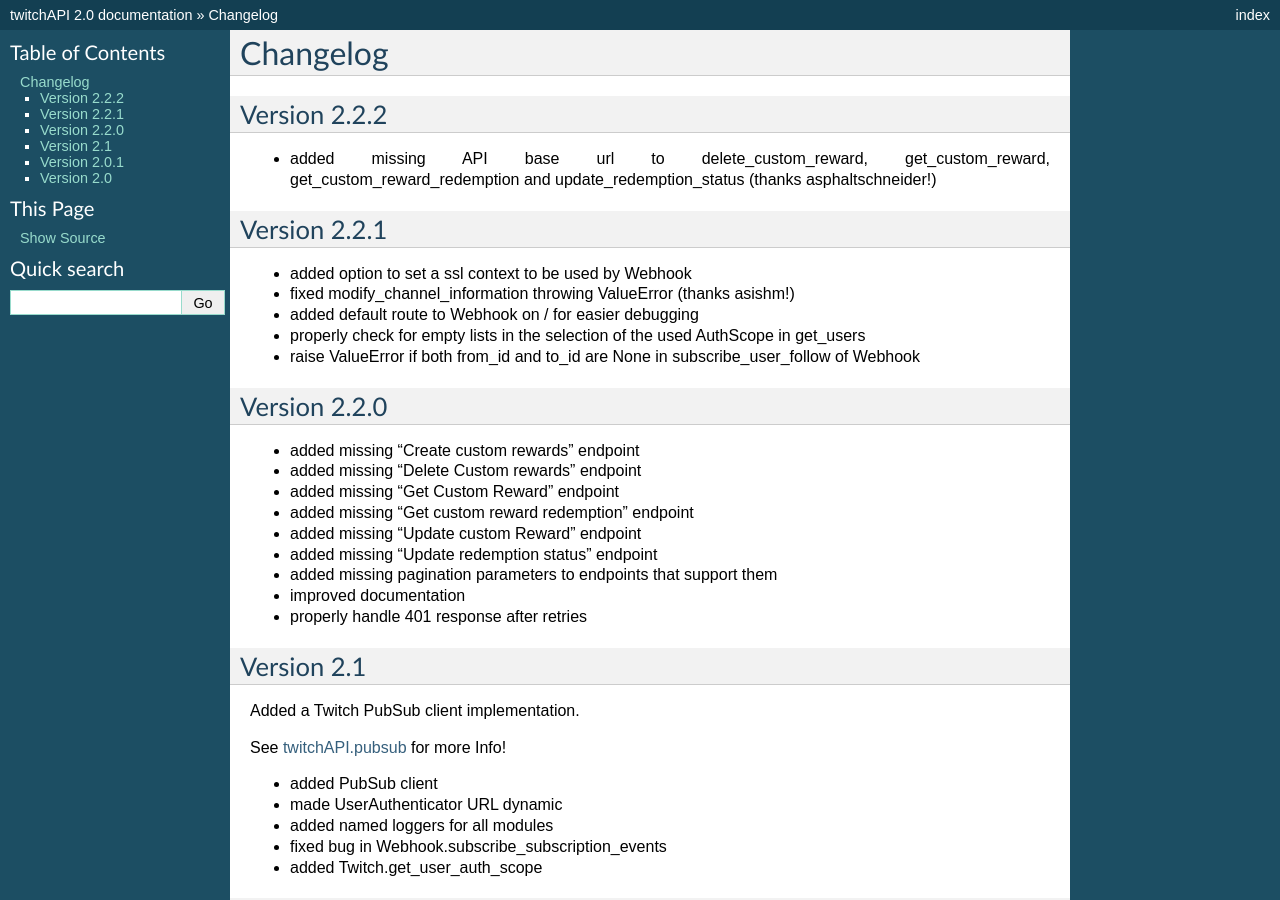
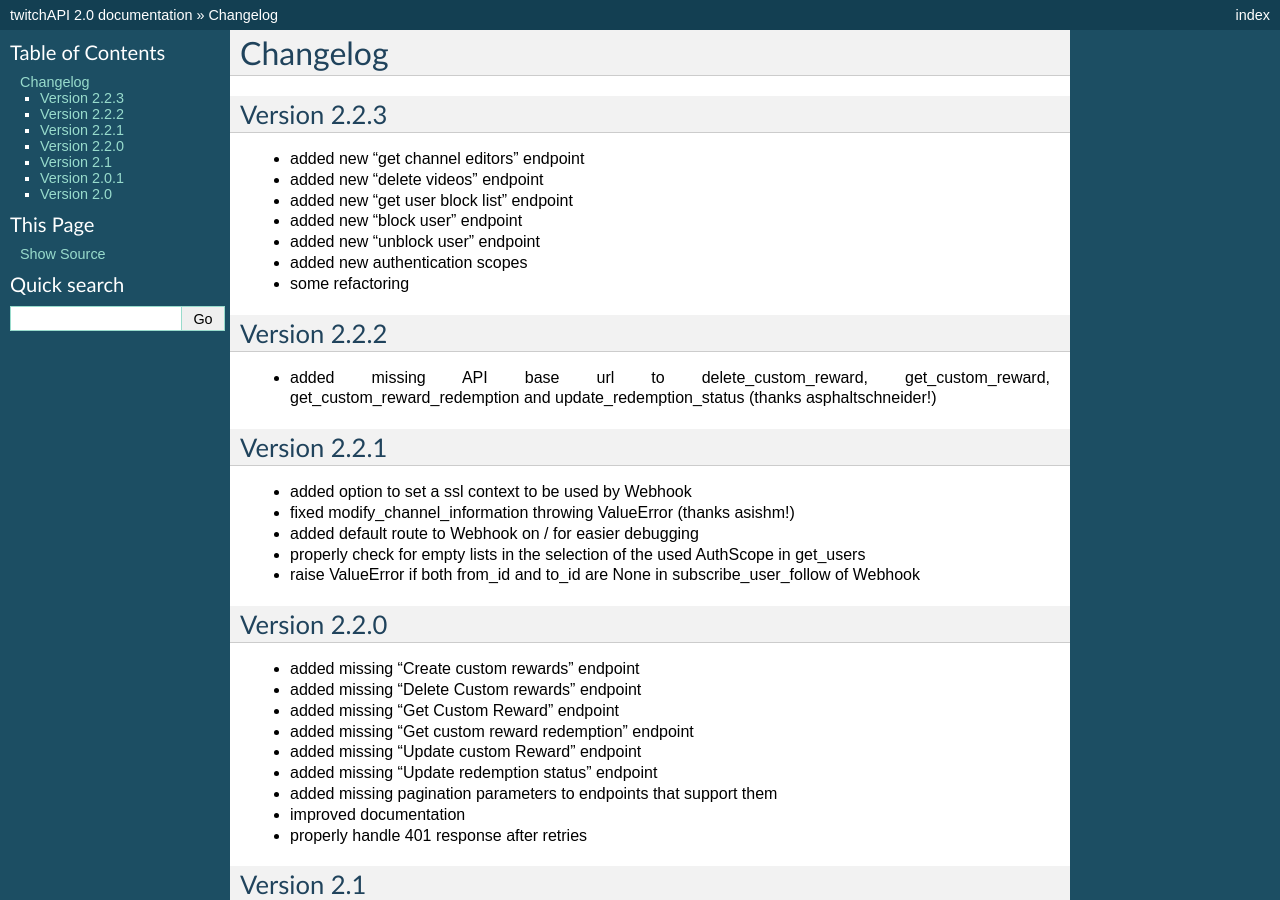
Before and after one commit to Teekeks/pyTwitchAPI, a Sphinx documentation site: the page built from docs/changelog.rst, in a window 1280 px wide and 900 px high. Built offline with Sphinx 7.4.7, drawn with Linux system fonts in a browser that asks for light colours.

Commit message:
prepare for update v2.2.3

```diff
--- a/docs/changelog.rst
+++ b/docs/changelog.rst
@@ -2,6 +2,18 @@
 
 Changelog
 =====================================
+
+****************
+Version 2.2.3
+****************
+
+* added new "get channel editors" endpoint
+* added new "delete videos" endpoint
+* added new "get user block list" endpoint
+* added new "block user" endpoint
+* added new "unblock user" endpoint
+* added new authentication scopes
+* some refactoring
 
 ****************
 Version 2.2.2
--- a/setup.cfg
+++ b/setup.cfg
@@ -1,6 +1,6 @@
 [metadata]
 name=twitchAPI
-version=2.2.2
+version=2.2.3
 url=https://github.com/Teekeks/pyTwitchAPI
 author=Lena "Teekeks" During
 author_email=info@teawork.de
--- a/setup.py
+++ b/setup.py
@@ -4,7 +4,7 @@
 setup(
     packages=find_packages(),
     name="twitchAPI",
-    version="2.2.2",
+    version="2.2.3",
     url="https://github.com/Teekeks/pyTwitchAPI",
     author="Lena \"Teekeks\" During",
     author_email="info@teawork.de",
--- a/twitchAPI/__init__.py
+++ b/twitchAPI/__init__.py
@@ -4,4 +4,4 @@
 import twitchAPI.types
 from twitchAPI.pubsub import PubSub
 
-VERSION = (2, 2, 2)
+VERSION = (2, 2, 3)
```
